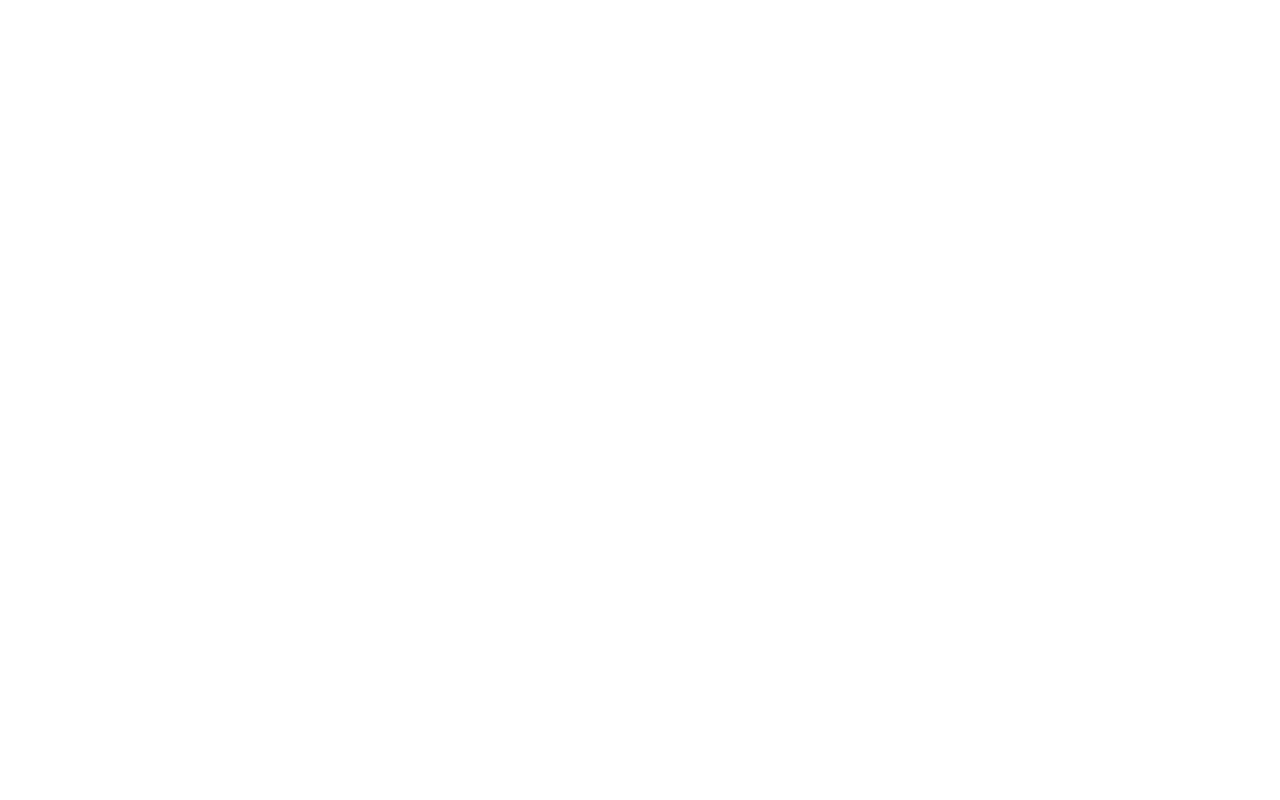
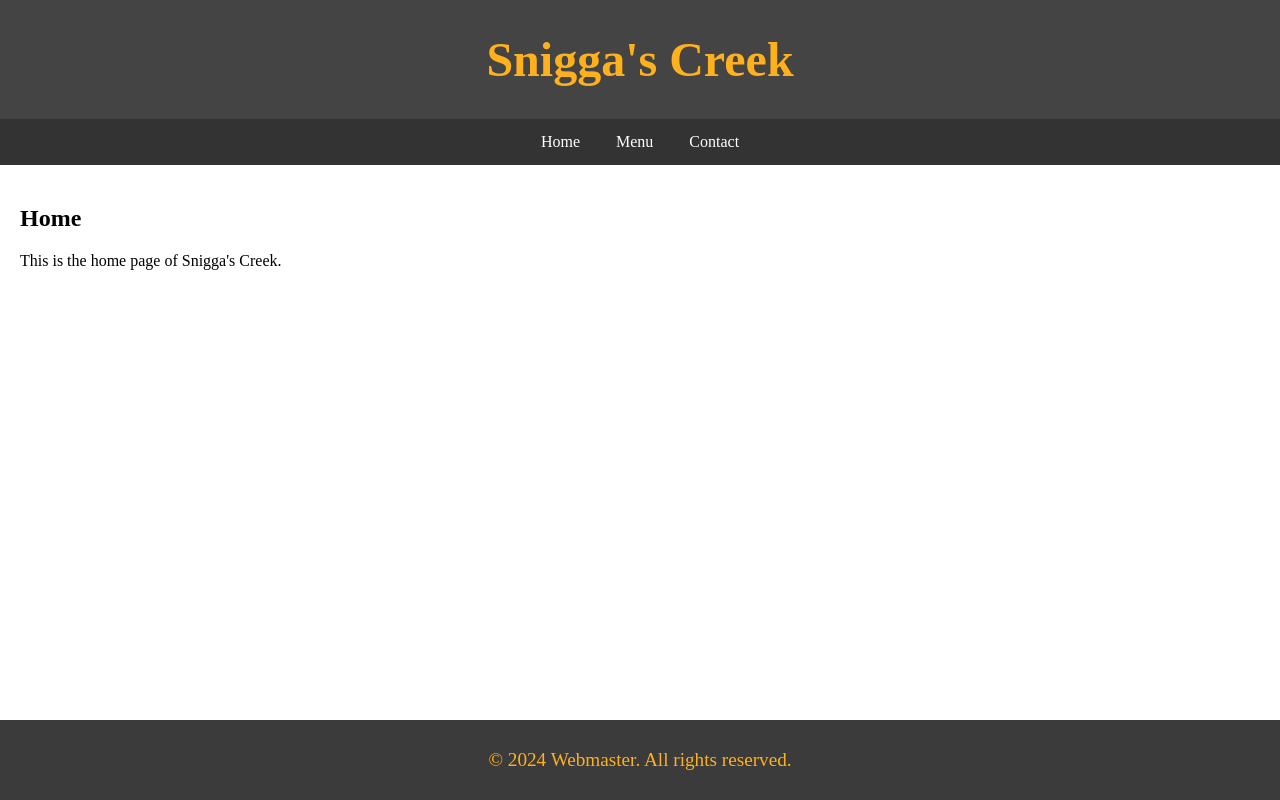
Before and after one commit to zdevyn/webmaster-10, a website: page index.html in a window 1280 px wide. Drawn offline with Linux system fonts and the light colour scheme.

Commit message:
added gitignore, packages for server adding just incase, modified styler and index barely

```diff
--- a/index.html
+++ b/index.html
@@ -3,11 +3,29 @@
     <head>
         <meta charset="UTF-8">
         <meta name="viewport" content="width=device-width, initial-scale=1.0">
-        <title>Webmaster 10</title>
+        <title>Webmaster</title>
         <link rel="stylesheet" href="styles.css">
-
     </head>
     <body>
+        <header>
+            <h1>Snigga's Creek</h1>
+        </header>
 
+        <nav>
+            <ul>
+                <li><a href="index.html">Home</a></li>
+                <li><a href="menu.html">Menu</a></li>
+                <li><a href="contact.html">Contact</a></li>
+            </ul>
+        </nav>
+
+        <main>
+            <h2>Home</h2>
+            <p>This is the home page of Snigga's Creek.</p>
+        </main>
+
+        <footer>
+            <p>&copy; 2024 Webmaster. All rights reserved.</p>
+        </footer>
     </body>
 </html>
--- /dev/null
+++ b/package.json
@@ -0,0 +1,6 @@
+{
+  "dependencies": {
+    "express": "^4.21.1",
+    "http-auth": "^3.2.4"
+  }
+}
--- a/styles.css
+++ b/styles.css
@@ -0,0 +1,52 @@
+body {
+    display: flex;
+    flex-direction: column;
+    min-height: 100vh;
+    margin: 0;
+}
+
+header {
+    background-color: #444444;
+    text-align: center;
+    color: rgb(255, 176, 29);
+    font-size: 1.5rem;
+}
+
+main {
+    flex: 1;
+    padding: 20px;
+}
+
+nav ul {
+    list-style-type: none;
+    text-align: center;
+    margin: 0;
+    padding: 0;
+    overflow: hidden;
+    background-color: #333;
+}
+
+nav li {
+    display: inline-block;
+}
+
+nav li a {
+    display: block;
+    color: white;
+    text-align: center;
+    padding: 14px 16px;
+    text-decoration: none;
+    transition: background-color 0.2s;
+}
+
+nav li a:hover {
+    background-color: #9c871f;
+}
+
+footer {
+    background-color: #3b3b3b;
+    color: rgb(255, 176, 29);
+    text-align: center;
+    padding: 10px;
+    font-size: 1.2rem;
+}
```
Also changed, not shown: 2 other files.
